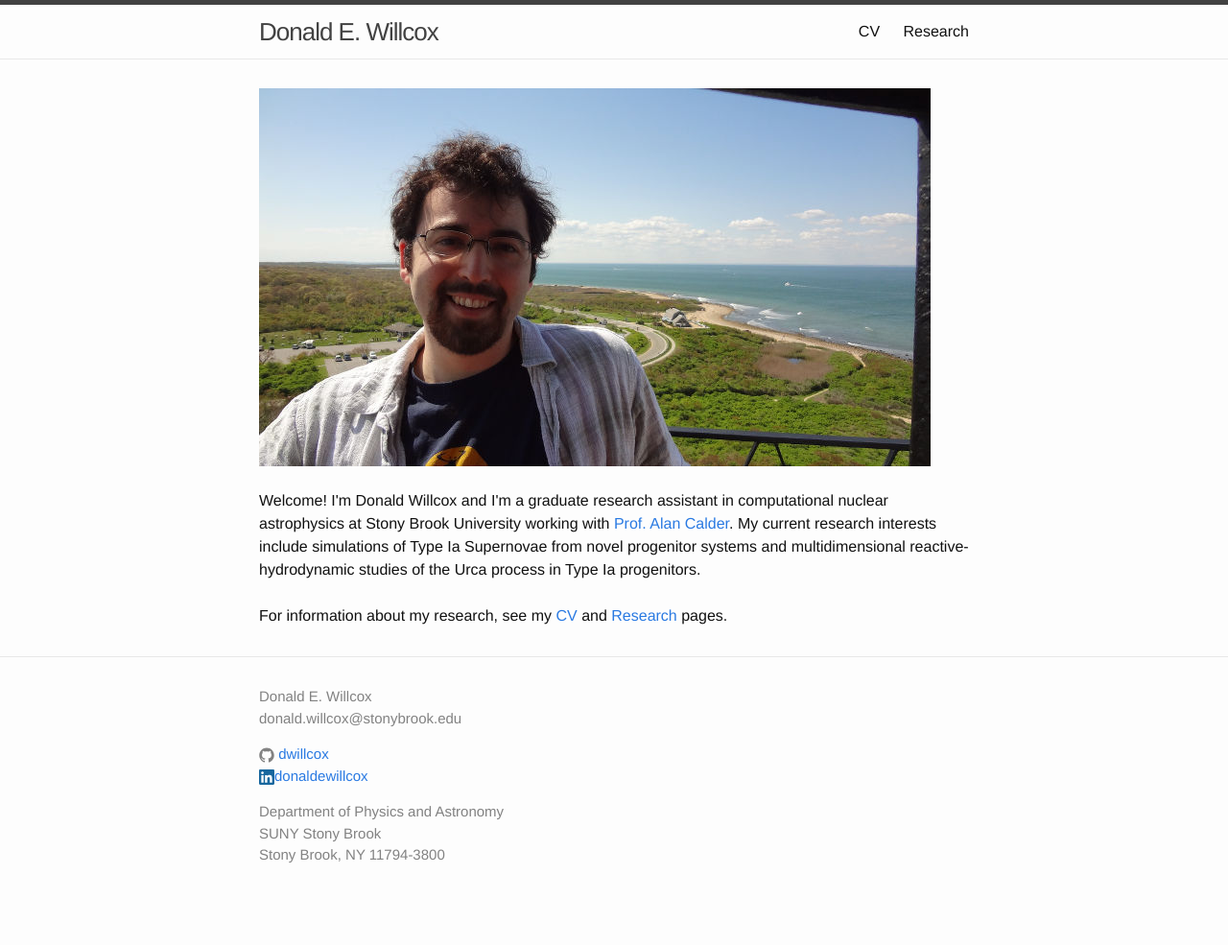
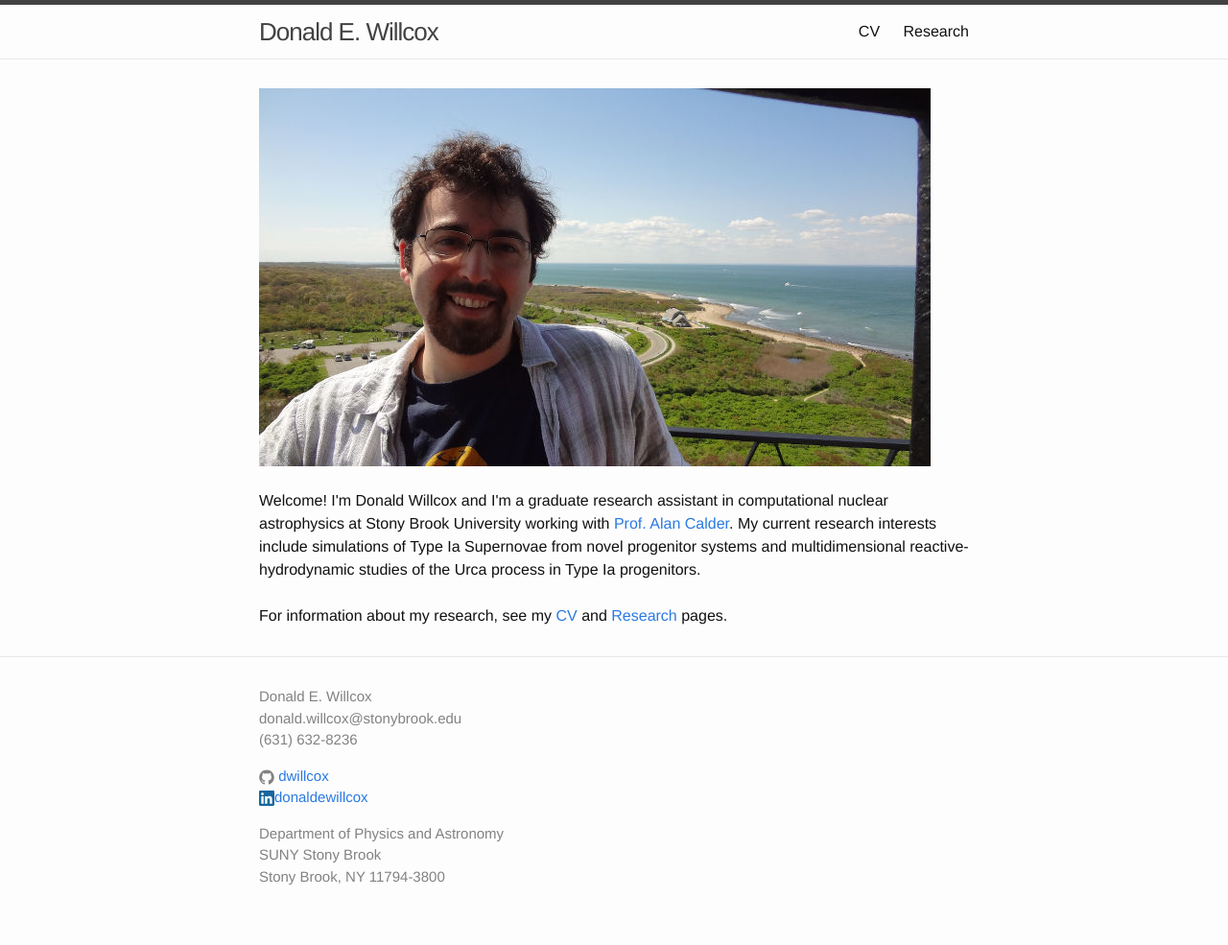
Before and after one commit to dwillcox/dwillcox.github.io, a Jekyll site: the page built from index.html, in a window 1280 px wide. Shown: the whole page at 96% size. Built offline with Jekyll 4.4.1, drawn with Linux system fonts in a browser that asks for light colours; before the commit the page ends 963 px from its top, so only the background shows below that.

Commit message:
Add phone number to footer.

```diff
--- a/_includes/footer.html
+++ b/_includes/footer.html
@@ -9,6 +9,7 @@
         <ul class="contact-list">
           <li>{{ site.title }}</li>
           <li>donald.willcox@stonybrook.edu</li>
+		  <li>(631) 632-8236</li>
         </ul>
       <!-- </div> -->
 
```
